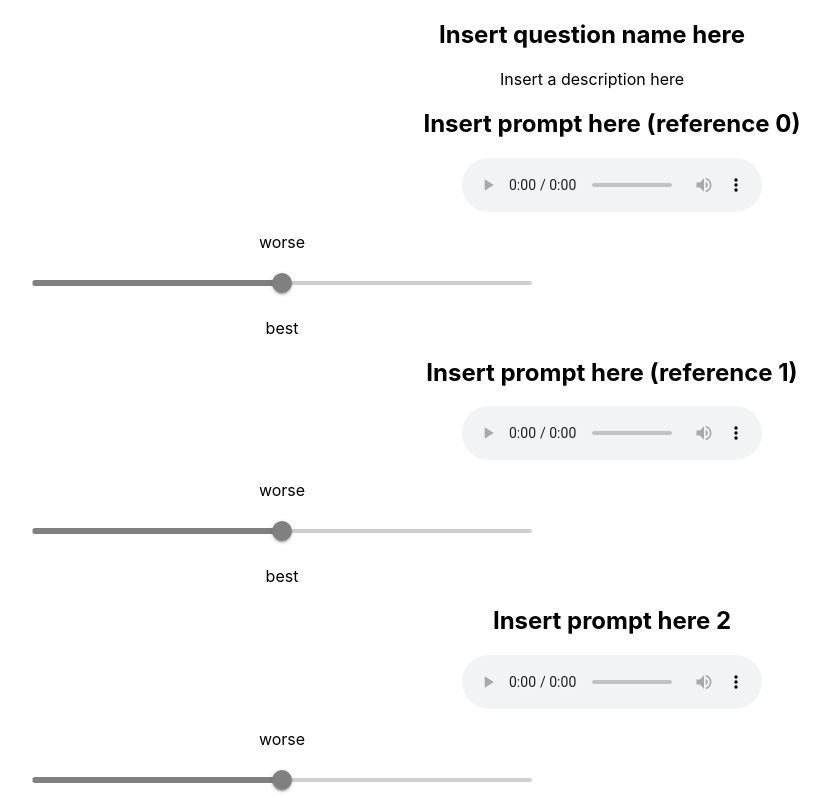
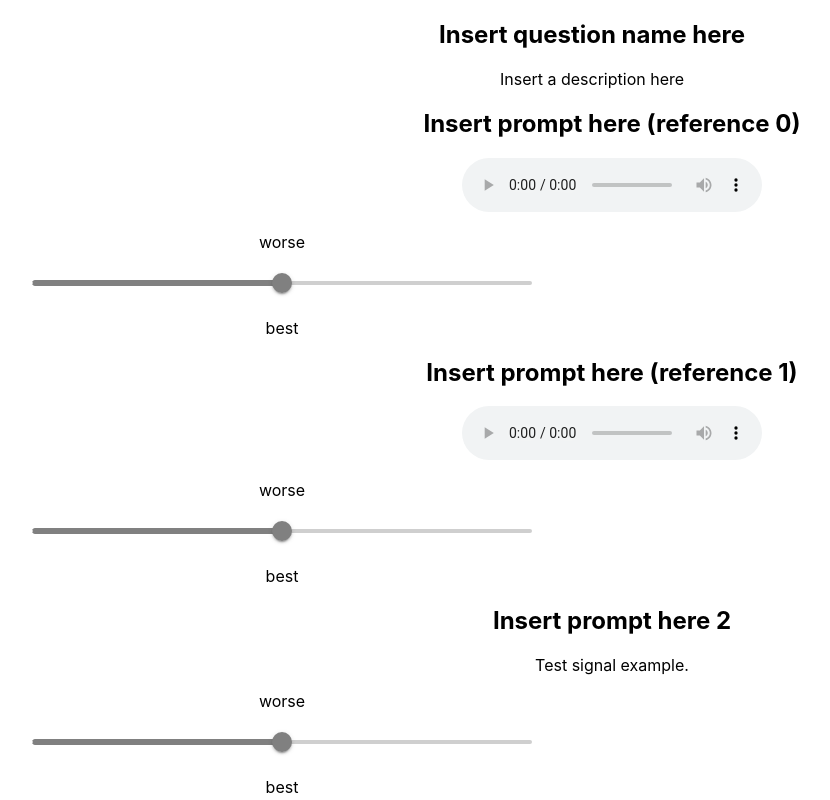
Before and after one commit to pedrohlopes/web-audio-subjective-tests, a React (Create React App) app: page / in a window 1280 px wide. Both pictures are taken after a click on the button "Start test". Shown: the top 800 px of the page, without its empty margins (48-878 px from the left). Built offline with nearby package versions, Linux system fonts and the light colour scheme; the HTML template or start-up script is replaced by a standard one.

Commit message:
update readme file and add option to include text descriptions instead of audio files

```diff
--- a/public/subjective_test_config.json
+++ b/public/subjective_test_config.json
@@ -12,7 +12,7 @@
             "id":1,
             "anchors": ["test_signals/anchor.wav"],
             "references": ["test_signals/reference.wav", "test_signals/reference.wav"],
-            "testSignals": ["test_signals/test.wav", "test_signals/test.wav"],
+            "testSignals": ["test_signals/test.wav", "Test signal example."],
             "prompts":{
                 "0":"Insert prompt here 1",
                 "1":"Insert prompt here 2",
--- a/src/Components/AudioTestBlock.js
+++ b/src/Components/AudioTestBlock.js
@@ -13,13 +13,19 @@ export default function AudioTestBlock({ question, audioPath, audioIndex, questi
     }
 
     const showScale = !(isReference || isAnchor) || isEvaluated
+    // Simple check: if audioPath looks like a URL or file path, treat as audio, else as text
+    const isAudio = typeof audioPath === 'string' && (audioPath.endsWith('.mp3') || audioPath.endsWith('.wav') || audioPath.endsWith('.ogg') || audioPath.endsWith('.aac'))
+
     return (
         <div className='flex flex-col mb-8'>
             <h2 className='mb-2 self-start'>{question.prompts[audioIndex]}</h2>
             <div className='flex flex-row items-center justify-center gap-4 text-center' key={`div_${audioIndex}`}>
+                {isAudio ? (
                     <audio controls src={audioPath} key={audioIndex} className="flex flex-grow"/>
+                ) : (
+                    <div className="flex flex-grow p-2 border rounded bg-gray-100 text-left">{audioPath}</div>
+                )}
                 {showScale &&
-
                     <ScaleBlock
                         key={audioIndex + '_scale_block_'}
                         question={question}
```
Also changed, not shown: 1 other file (tests, documents, lock files or other folders). Lines whose indentation alone changed are shown as unchanged.
